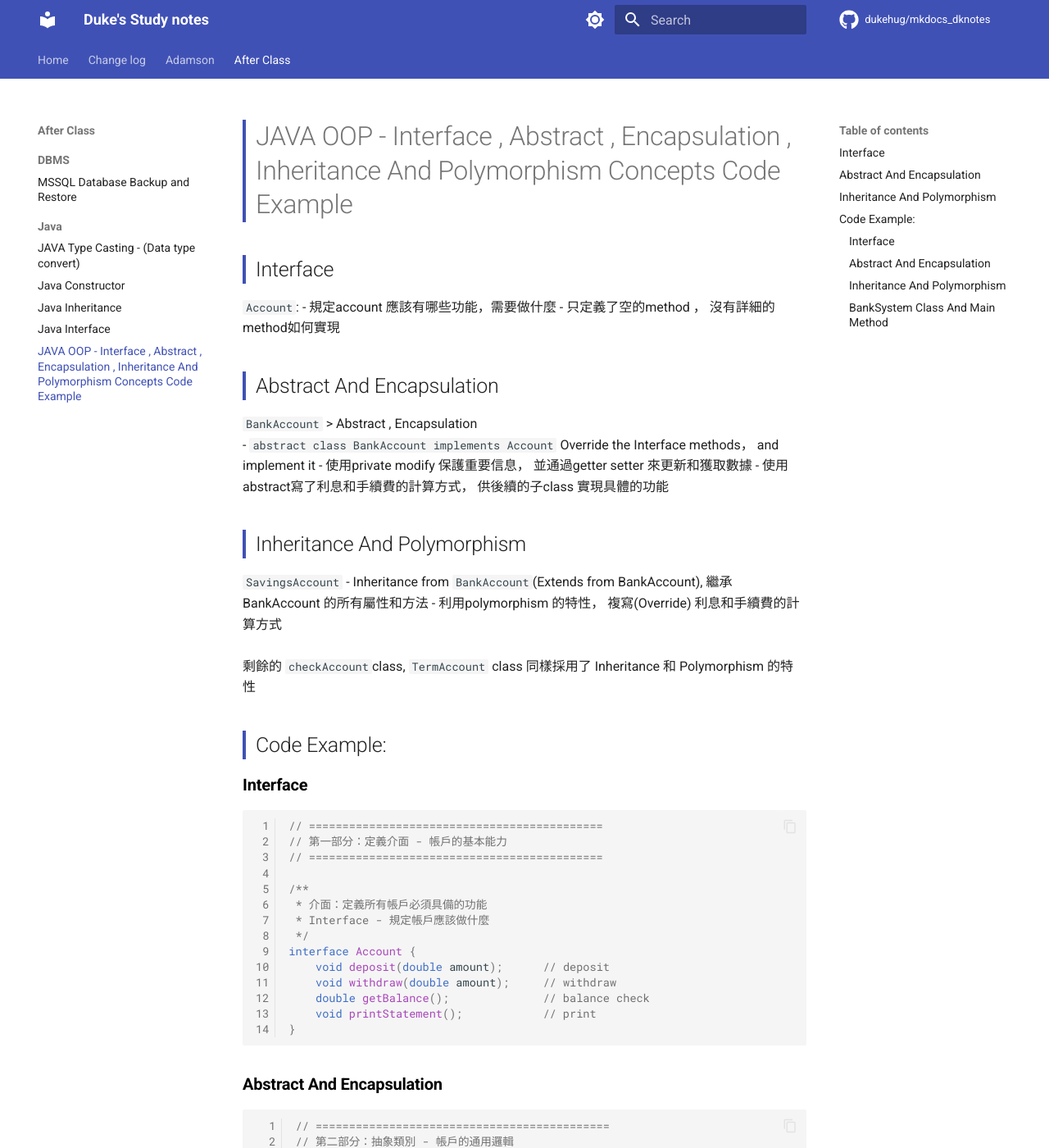
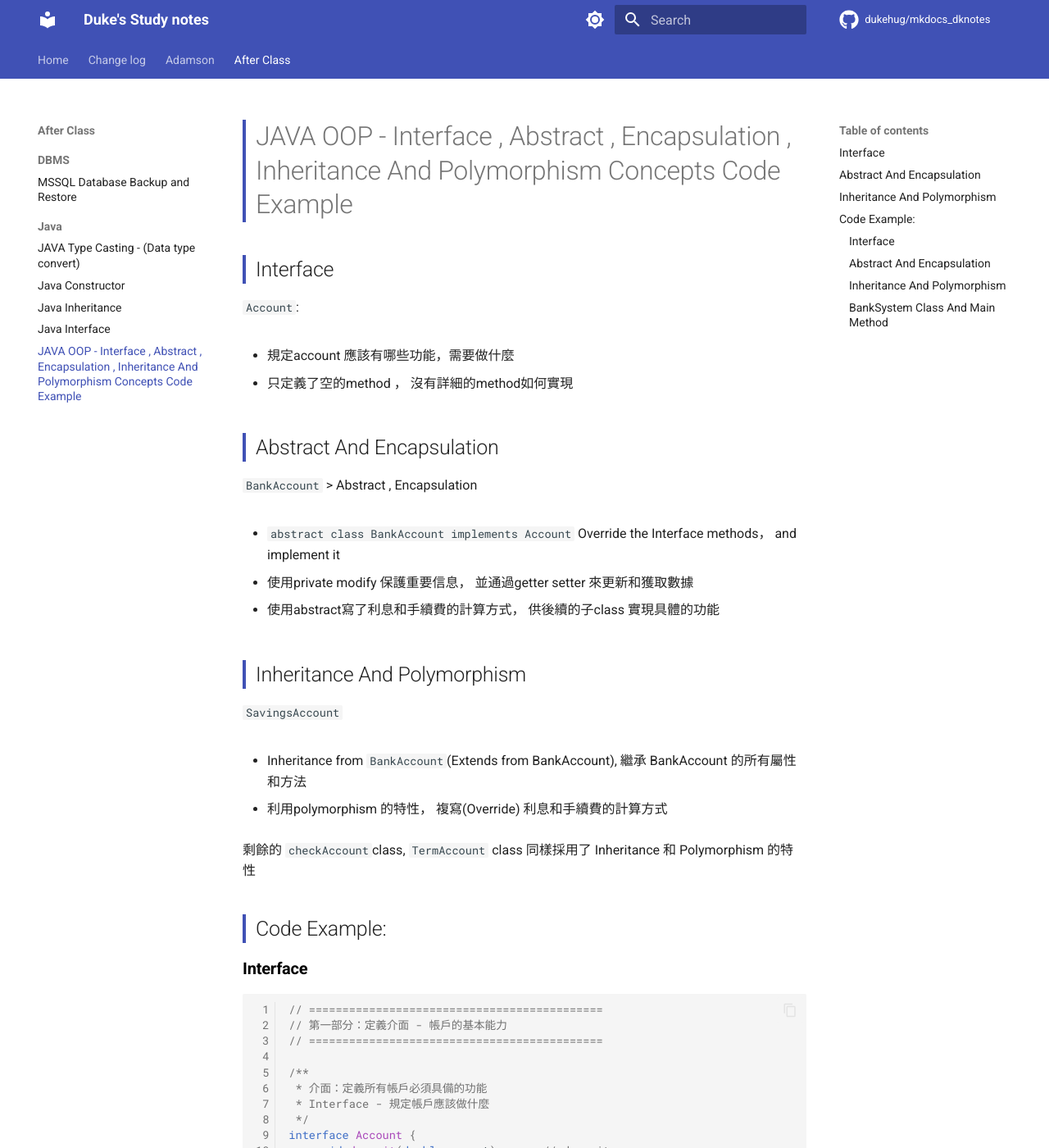
Before and after one commit to dukehug/mkdocs_dknotes, an MkDocs documentation site: the page built from docs/After Class/Java/OOP-Interface-Abstract-Encapsulation-Inheritance-Polymorphism.md, in a window 1280 px wide and 1400 px high. Shown: the whole window at 82% size. Built offline with MkDocs 1.6.1 and Material for MkDocs 9.7.7, drawn with Linux system fonts in a browser that asks for light colours; comment, search, counter and statistics services are not loaded; some of the changed text lies outside the part shown.

Commit message:
upadte notes: Thu May  7 12:21:38 AM CST 2026

```diff
--- a/docs/After Class/Java/OOP-Interface-Abstract-Encapsulation-Inheritance-Polymorphism.md
+++ b/docs/After Class/Java/OOP-Interface-Abstract-Encapsulation-Inheritance-Polymorphism.md
@@ -5,18 +5,27 @@
 ## Interface
 
 `Account`:
+
 - 規定account 應該有哪些功能，需要做什麼
+
 - 只定義了空的method ， 沒有詳細的method如何實現
+
 ## Abstract And Encapsulation
 
 `BankAccount ` >  Abstract , Encapsulation
+
 - `abstract class BankAccount implements Account`  Override  the Interface methods， and implement it
+
 - 使用private modify 保護重要信息， 並通過getter setter 來更新和獲取數據
+
 - 使用abstract寫了利息和手續費的計算方式， 供後續的子class 實現具體的功能
 ## Inheritance And Polymorphism
 
 `SavingsAccount`
-- Inheritance from `BankAccount`(Extends from BankAccount), 繼承BankAccount 的所有屬性和方法
+
+- Inheritance from `BankAccount`(Extends from BankAccount), 繼承
+BankAccount 的所有屬性和方法
+
 - 利用polymorphism 的特性， 複寫(Override)  利息和手續費的計算方式
 
 剩餘的 `checkAccount `class, `TermAccount` class 同樣採用了 Inheritance 和 Polymorphism 的特性
@@ -117,18 +126,18 @@ abstract class BankAccount implements Account {
     @Override
     public void deposit(double amount) {
         if (amount <= 0) {
-            System.out.println("❌ 存入金額必須大於0！");
+            System.out.println(" 存入金額必須大於0！");
             return;
         }
         addBalance(amount);
-        System.out.println("✅ 已存入 " + amount + " 元");
+        System.out.println(" 已存入 " + amount + " 元");
     }
 
     // === 通用的提錢方法（但會調用各子類別的手續費計算） ===
     @Override
     public void withdraw(double amount) {
         if (amount <= 0) {
-            System.out.println("❌ 提取金額必須大於0！");
+            System.out.println("提取金額必須大於0！");
             return;
         }
 
@@ -137,12 +146,12 @@ abstract class BankAccount implements Account {
         double totalAmount = amount + fee;
 
         if (totalAmount > balance) {
-            System.out.println("❌ 餘額不足！需要 " + totalAmount + " 元（含手續費）");
+            System.out.println(" 餘額不足！需要 " + totalAmount + " 元（含手續費）");
             return;
         }
 
         subtractBalance(totalAmount);
-        System.out.println("✅ 已提取 " + amount + " 元（手續費：" + fee + " 元）");
+        System.out.println("已提取 " + amount + " 元（手續費：" + fee + " 元）");
     }
 
     // === 通用的列印帳單方法 ===
@@ -267,7 +276,7 @@ class TermAccount extends BankAccount {
 
 public class BankSystem {
     public static void main(String[] args) {
-        System.out.println("🏦 銀行帳戶系統\n");
+        System.out.println("銀行帳戶系統\n");
 
         // 建立三種不同類型的帳戶
         Account savings = new SavingsAccount("2024001", "王小明");
```
